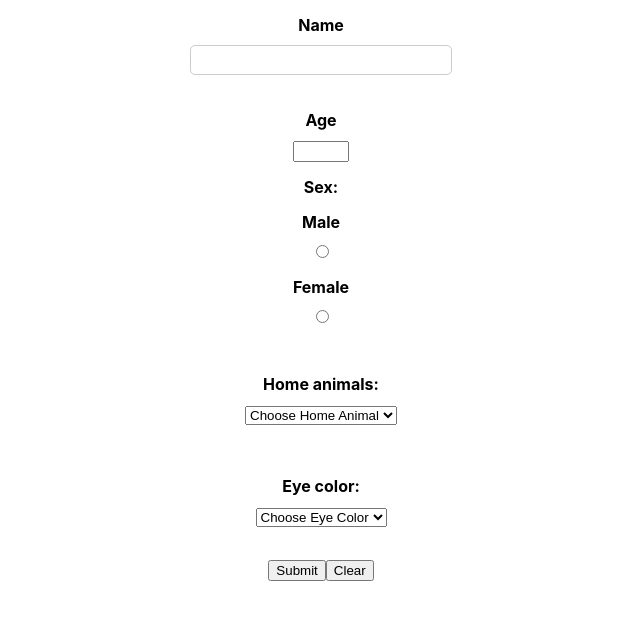
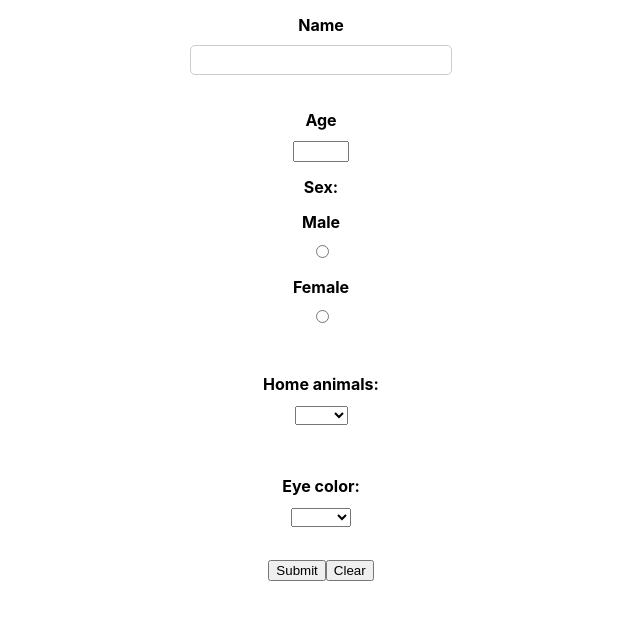
Before and after one commit to kilkakat/formik, a React (Create React App) app: page / in a window 1280 px wide. Shown: the top 620 px of the page, without its empty margins (319-959 px from the left). Built offline with nearby package versions, Linux system fonts and the light colour scheme.

Commit message:
validating data on submit

```diff
--- a/src/components/Form.js
+++ b/src/components/Form.js
@@ -48,7 +48,7 @@ function Form() {
         />
 
         <div>
-          <label>Sex:
+          <label required>Sex:
 
           <label htmlFor='male' className="inline">Male</label>
           <input
@@ -74,13 +74,14 @@ function Form() {
 
         <div className='homeAnimals'>
           <label htmlFor='homeAnimals'>Home animals:</label>
+          {/* <input name='homeAnimals' placeholder="Choose Home Animal" /> */}
           <select
             id='homeAnimals'
             name='homeAnimals'
             onChange={formik.handleChange}
             value={formik.values.homeAnimals}
             required>
-            <option value="choose">Choose Home Animal</option>
+            <option placeholder="" />
             <option value="dog">Dog</option>
             <option value="cat">Cat</option>
             <option value="birds">Birds</option>
@@ -96,7 +97,7 @@ function Form() {
           onChange={formik.handleChange}
           value={formik.values.eyeColor}
           required>
-          <option value="choose">Choose Eye Color</option>
+          <option placeholder="" />
           <option value="brown">Brown</option>
           <option value="green">Green</option>
           <option value="blue">Blue</option>
```
